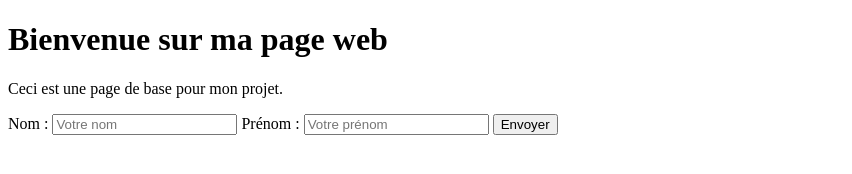
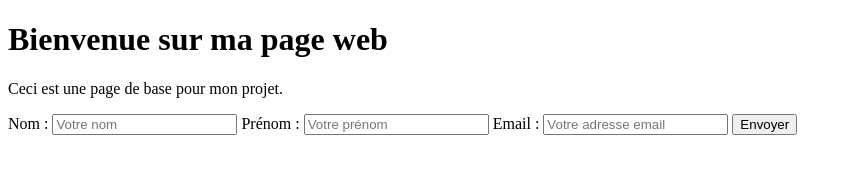
Before and after one commit to TBObvious/formulaire, a plain HTML site: page index.html in a window 1280 px wide. Shown: the whole page, without its empty margins (0-852 px from the left). Drawn offline with Linux system fonts and the light colour scheme.

Commit message:
Ajout d'un champ 'Email' au formulaire

```diff
--- a/index.html
+++ b/index.html
@@ -17,6 +17,9 @@
         <label for="prenom">Prénom :</label>
         <input type="text" id="prenom" name="prenom" placeholder="Votre prénom" required>
 
+        <label for="email">Email :</label>
+        <input type="email" id="email" name="email" placeholder="Votre adresse email" required>
+
         <button type="submit">Envoyer</button>
     </form>
 </body>
```
